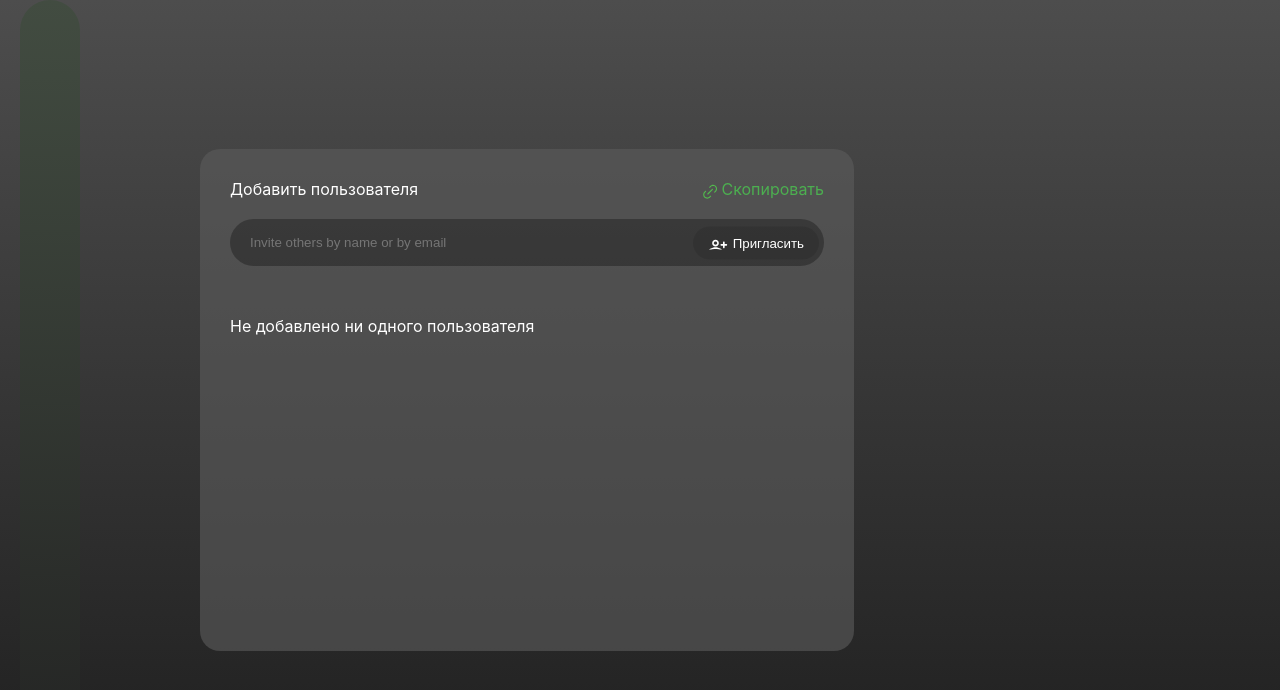
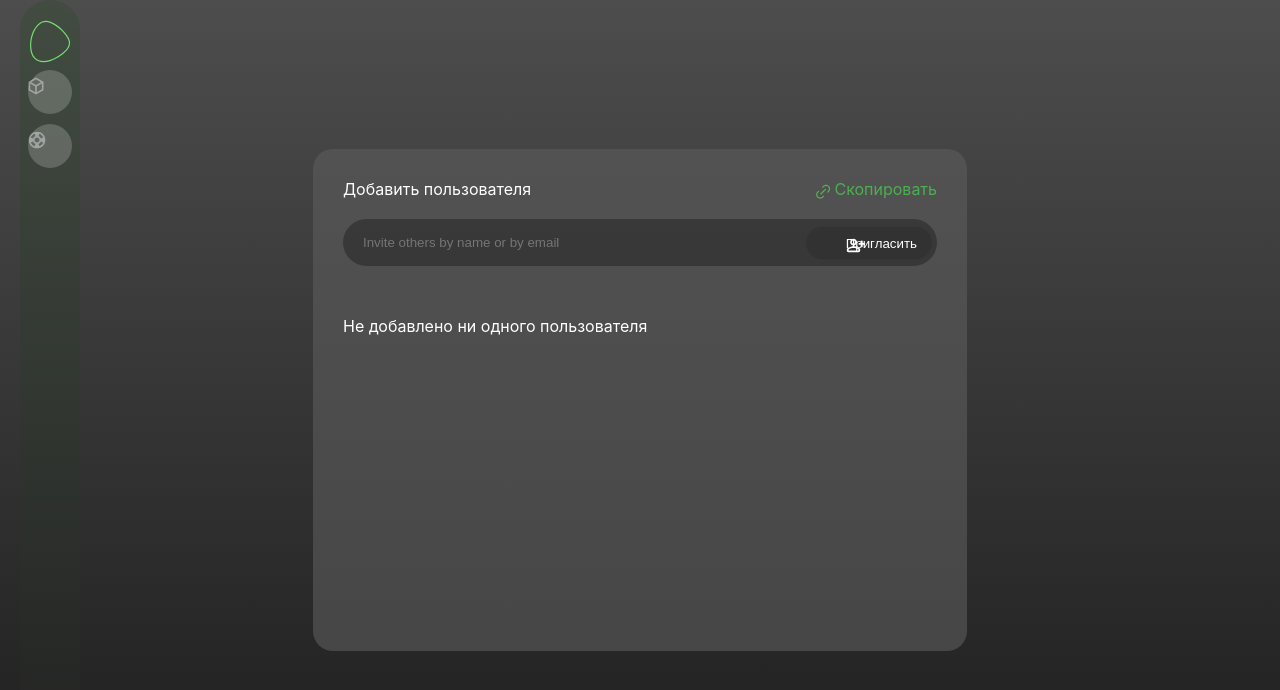
Before and after one commit to dkim08/email-react, a React (Create React App) app: page / in a window 1280 px wide. Shown: the top 690 px of the page. Built offline with nearby package versions, Linux system fonts and the light colour scheme.

Commit message:
added header

```diff
--- a/src/Layout/style.css
+++ b/src/Layout/style.css
@@ -7,4 +7,5 @@
 .default-layout-children {
     display: flex;
     align-items: center;
+    flex-direction: column;
 }
--- a/src/Pages/Email/index.jsx
+++ b/src/Pages/Email/index.jsx
@@ -8,10 +8,13 @@ const Email = () => {
     const [emailList, setEmailList] = useState([]);
 
     return (
-        <div className="email-container">
-            <AddUserInput emailList={emailList} setEmailList={setEmailList} />
-            <UserList emailList={emailList} setEmailList={setEmailList} />
+        <div className="wrapper">
+             <div className="email-container">
+                <AddUserInput emailList={emailList} setEmailList={setEmailList} />
+                <UserList emailList={emailList} setEmailList={setEmailList} />
+            </div>
         </div>
+
     )
 };
 
--- a/src/Pages/Email/style.css
+++ b/src/Pages/Email/style.css
@@ -1,5 +1,12 @@
-
+.wrapper {
+   display: flex;
+   align-items: center;
+   justify-content: center;
+   height: 100vh;
+   width: 100vw;
+}
 .email-container {
+  margin: 0 auto;
   width: 654px;
   min-height: 502px;
   background-color: rgba(92, 92, 92, 0.6);
--- a/src/components/Header/index.jsx
+++ b/src/components/Header/index.jsx
@@ -6,10 +6,11 @@ const Header = () => {
         <div className='header-container'>
             <header className='header'>
                 <div className="icon-container">
-                    <SvgViewer id={'iconOne'}/>
+                    <SvgViewer id={'iconOne'} action={() => console.log('Главная страница')}/>
                 </div>
                 <div className="nav">
-
+                    <button className='nav-btn' ><SvgViewer id={'iconCube'} /></button>
+                    <button className='nav-btn'><SvgViewer id={'iconCircle'} /></button>
                 </div>
             </header>
         </div>
--- a/src/components/Header/style.css
+++ b/src/components/Header/style.css
@@ -1,11 +1,63 @@
 .header-container {
-    background: linear-gradient(to top, #222222,#424c41 );
-    margin-left: 20px;
+    position: fixed;
+    padding-left: 20px;
+    height: 100vh;
+}
+
+.header {
+    background: linear-gradient(to top, rgb(33, 33, 33), rgb(66, 76, 65) );
     border-radius: 70px;
+    width: 60px;
+    height: 100%;
+    display: flex;
+    flex-direction: column;
+    align-items: center;
 
 }
 
-.header {
-    width: 60px;
-    height: 100vh;
+.icon-container {
+    display: flex;
+    justify-content: center;
+    width: 100%;
 }
+
+.icon-container > .svg-viewer > .svg-use-container use {
+    fill-opacity: 1 !important;
+}
+
+.icon-container > .svg-viewer > .svg-use-container {
+    padding-left: 10px;
+    padding-top: 20px;
+    width: 50px;
+    height: 50px;
+}
+
+.nav {
+    padding: 0px 8px;
+    display: flex;
+    flex-direction: column;
+    align-items: center;
+    gap: 10px;
+}
+
+.nav-btn {
+    width: 44px;
+    height: 44px;
+    border-radius: 100px;
+    background-color: #ffffff31;
+    border: none;
+    display: flex;
+    align-items: center;
+    justify-content: center;
+    padding: 0;
+}
+
+.svg-viewer > .svg-use-container {
+    /* width: 30px; */
+    height: 30px;
+    padding: 0;
+    margin: 0;
+    display: flex;
+    align-items: center;
+    justify-content: center;
+}
--- a/src/components/SvgViewer/styles.css
+++ b/src/components/SvgViewer/styles.css
@@ -5,3 +5,13 @@
 .svg-use-container use {
     fill-opacity: 0.4;
 }
+
+.svg-viewer {
+    width: 100%;
+    box-sizing: border-box;
+
+}
+
+.svg-use-container{
+    width: 100%;
+}
```
Also changed, not shown: public/assets/sprites.svg.
